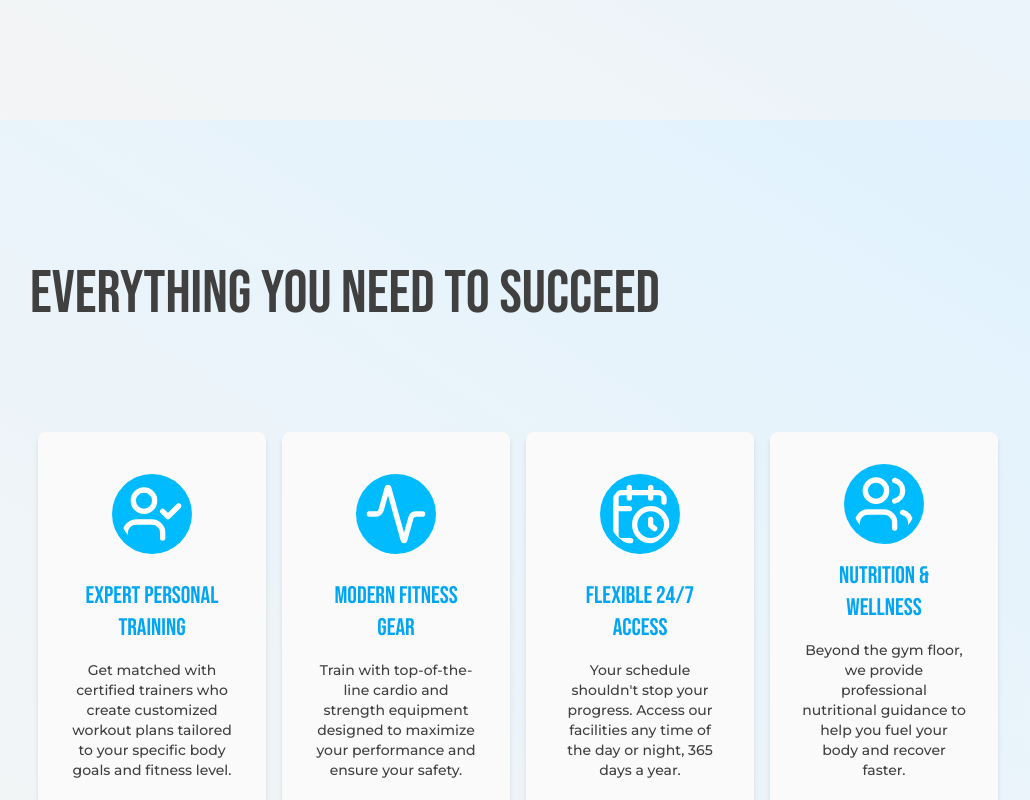
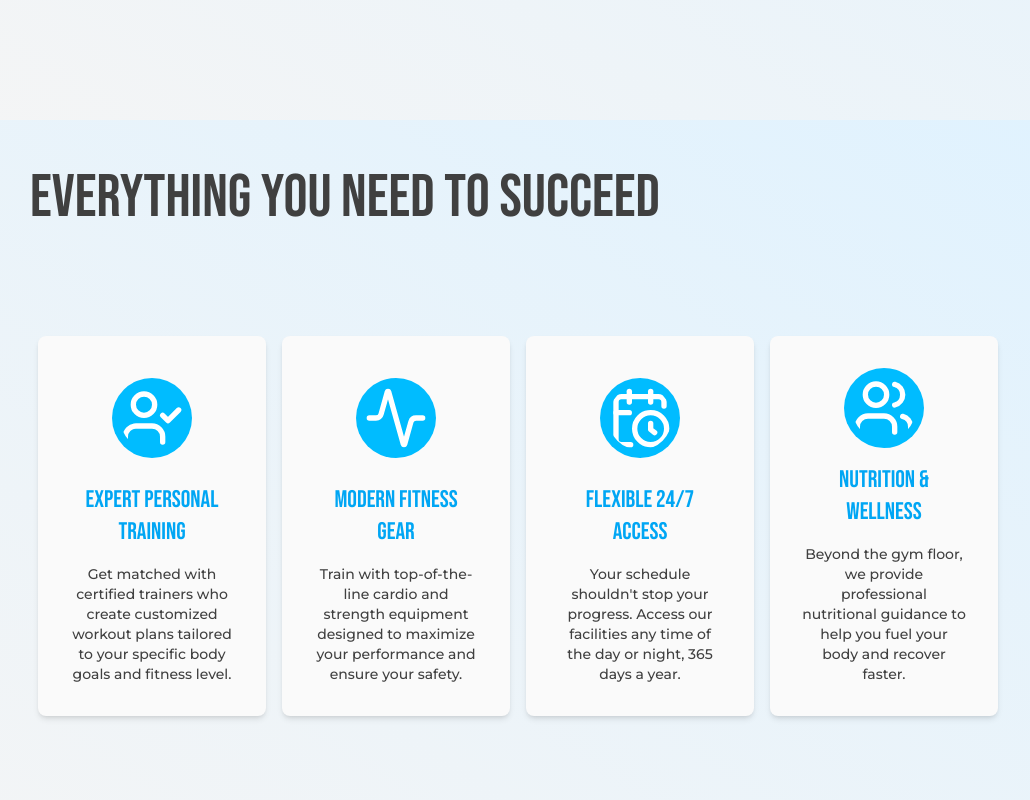
Before and after one commit to AbdallahBenj/landing-page, a React (Vite) app: page / in a window 1280 px wide. Shown: the part 680-1480 px from the top of the page, without its empty margins (122-1152 px from the left). Built offline with nearby package versions, Linux system fonts and the light colour scheme.

Commit message:
Update landing page - add scroll margin top

```diff
--- a/src/sections/FeaturesSection.jsx
+++ b/src/sections/FeaturesSection.jsx
@@ -8,8 +8,10 @@ const FeaturesSection = ({ sectionRefs }) => {
       ref={sectionRefs}
       aria-labelledby="features-heading"
       className="features-section
+      flex justify-center
       min-h-screen
-      flex justify-center
+      scroll-mt-(--header-mobile)
+      md:scroll-mt-(--header-desktop)
       bg-linear-to-tr from-neutral-100 to-sky-100"
     >
       <div
@@ -20,8 +22,8 @@ const FeaturesSection = ({ sectionRefs }) => {
           className="features-card
           p-2 md:p-6
           flex flex-col flex-1
-          mt-(--header-mobile) md:mt-(--header-desktop)
-          min-h-[calc(100vh-var(--header-mobile))] md:min-h-[calc(100vh-var(--header-desktop))]"
+          min-h-[calc(100vh-var(--header-mobile))] \
+          md:min-h-[calc(100vh-var(--header-desktop))]"
         >
           {/* Content Start */}
           <h2
```
